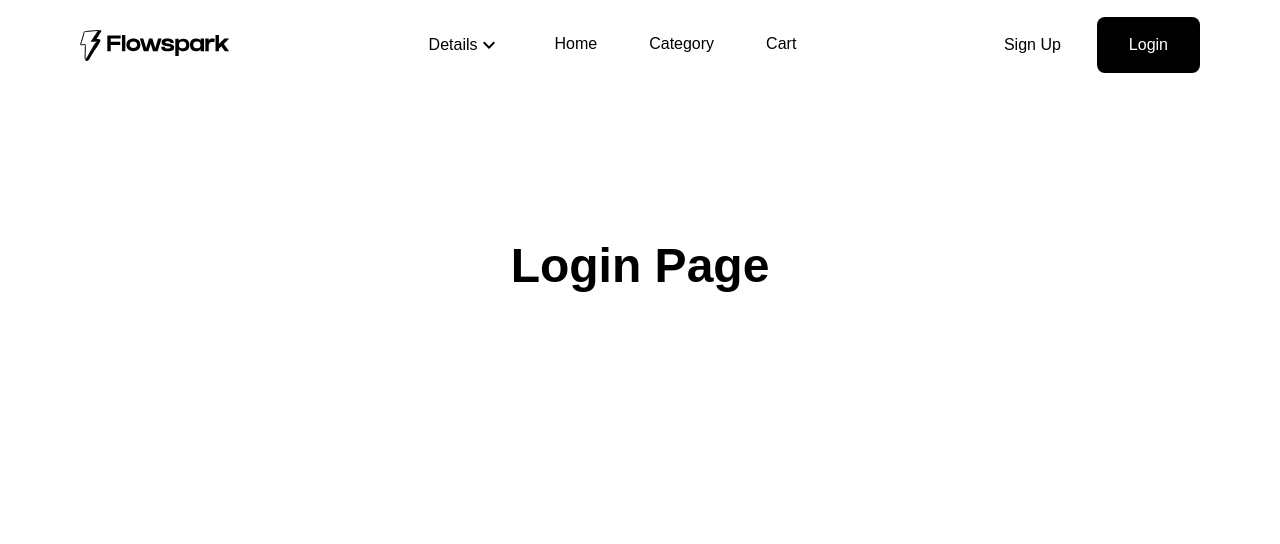
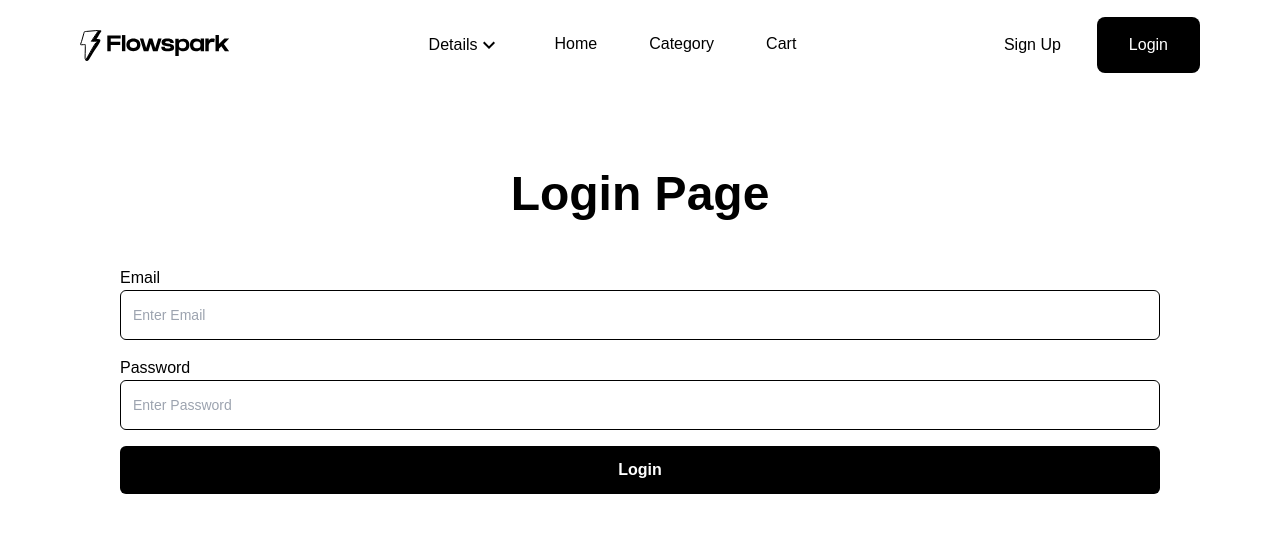
Before and after one commit to GilaniRabbu/ecommerce-app, a React (Vite) app in the folder client/: page /login in a window 1280 px wide. Shown: the top 544 px of the page. Built offline with nearby package versions, Linux system fonts and the light colour scheme; a web font is replaced by a local one.

Commit message:
add functionality in login page

```diff
--- a/client/src/pages/Auth/Login.jsx
+++ b/client/src/pages/Auth/Login.jsx
@@ -1,13 +1,82 @@
 import React, { useState } from "react";
+import { useNavigate } from "react-router-dom";
+import axios from "axios";
+import toast from "react-hot-toast";
 import Layout from "../../components/Layout/Layout";
 
 const Login = () => {
+  const [email, setEmail] = useState("");
+  const [password, setPassword] = useState("");
+  const navigate = useNavigate();
+
+  // form function
+  const handleSubmit = async (e) => {
+    e.preventDefault();
+    try {
+      const res = await axios.post("http://localhost:8080/api/v1/auth/login", {
+        email,
+        password,
+      });
+      if (res && res.data.success) {
+        toast.success(res.data && res.data.message);
+        navigate("/");
+      } else {
+        toast.error(res.data.message);
+      }
+    } catch (error) {
+      console.log(error);
+      toast.error("Something went wrong");
+    }
+  };
+
   return (
-    <Layout>
-      <div className="min-h-[50vh] flex justify-center items-center">
-        <h2 className="text-3xl font-bold md:text-5xl mb-4 md:mb-8 lg:mb-12">
-          Login Page
-        </h2>
+    <Layout title="Login - Ecommerce App">
+      <div>
+        {/* Container */}
+        <div className="mx-auto max-w-7xl px-5 py-16 text-center md:px-10 md:py-20">
+          <h2 className="text-3xl font-bold md:text-5xl mb-4 md:mb-8 lg:mb-12">
+            Login Page
+          </h2>
+
+          <form
+            onSubmit={handleSubmit}
+            className="mx-auto mb-4 text-left sm:px-4 md:px-20"
+          >
+            <div className="mb-4">
+              <label htmlFor="email" className="mb-1 font-medium">
+                Email
+              </label>
+              <input
+                type="email"
+                placeholder="Enter Email"
+                value={email}
+                onChange={(e) => setEmail(e.target.value)}
+                id="email"
+                required
+                className="mb-4 block h-9 w-full rounded-md border border-solid border-black px-3 py-6 text-sm text-black"
+              />
+            </div>
+            <div className="mb-4">
+              <label htmlFor="password" className="mb-1 font-medium">
+                Password
+              </label>
+              <input
+                type="password"
+                placeholder="Enter Password"
+                value={password}
+                onChange={(e) => setPassword(e.target.value)}
+                id="password"
+                required
+                className="mb-4 block h-9 w-full rounded-md border border-solid border-black px-3 py-6 text-sm text-black"
+              />
+            </div>
+            <input
+              type="submit"
+              value="Login"
+              className="inline-block w-full rounded-md cursor-pointer bg-black px-6 py-3 text-center font-semibold text-white"
+            />
+          </form>
+        </div>
       </div>
     </Layout>
   );
```
